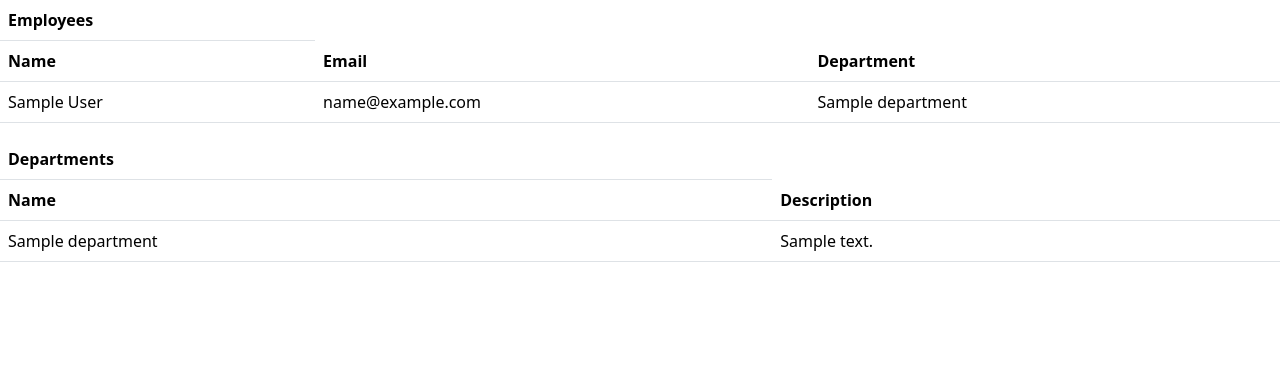
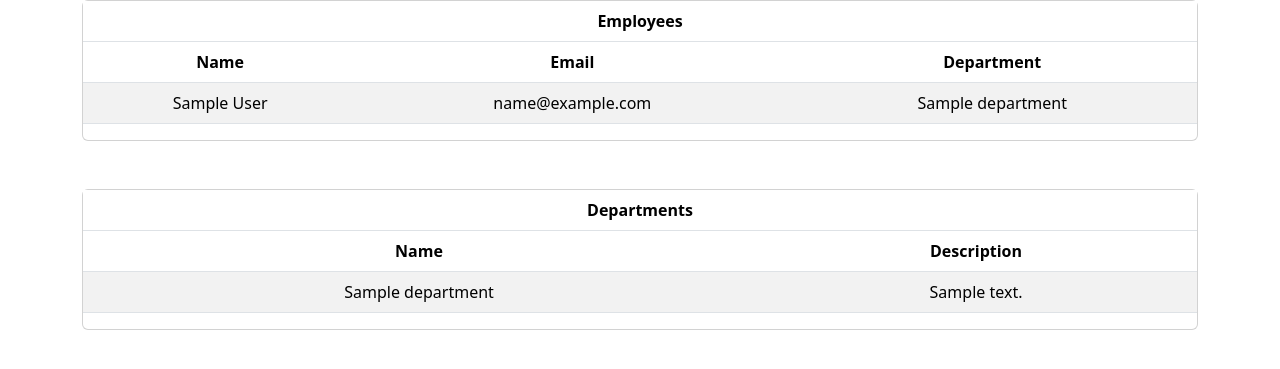
Before and after one commit to Saviodiow95/IGSEmployeeManager, a Django app: page / in a window 1280 px wide. Shown: the top 369 px of the page. Run offline with Django 4.2, Linux system fonts and the light colour scheme; tables that the repository leaves empty hold one stand-in row (values such as "Sample post").

Commit message:
customization of css

```diff
--- a/core/templates/core/home.html
+++ b/core/templates/core/home.html
@@ -2,10 +2,12 @@
 
 {% block content %}
 
-<table class="table">
+<div class="container">
+    <div class="card">
+        <table class="table table-striped text-center">
             <thead>
             <tr>
-        <th>Employees</th>
+                <th colspan="3">Employees</th>
             </tr>
             <tr>
                 <th>Name</th>
@@ -23,10 +25,16 @@
             {% endfor %}
             </tbody>
         </table>
-<table class="table">
+
+    </div>
+
+    <br><br>
+
+    <div class="card">
+        <table class="table table-striped text-center">
             <thead>
             <tr>
-        <th>Departments</th>
+                <th colspan="2">Departments</th>
             </tr>
             <tr>
                 <th>Name</th>
@@ -42,5 +50,9 @@
             {% endfor %}
             </tbody>
         </table>
+    </div>
+
+</div>
+
 
 {% endblock %}
```
Lines whose indentation alone changed are shown as unchanged.
